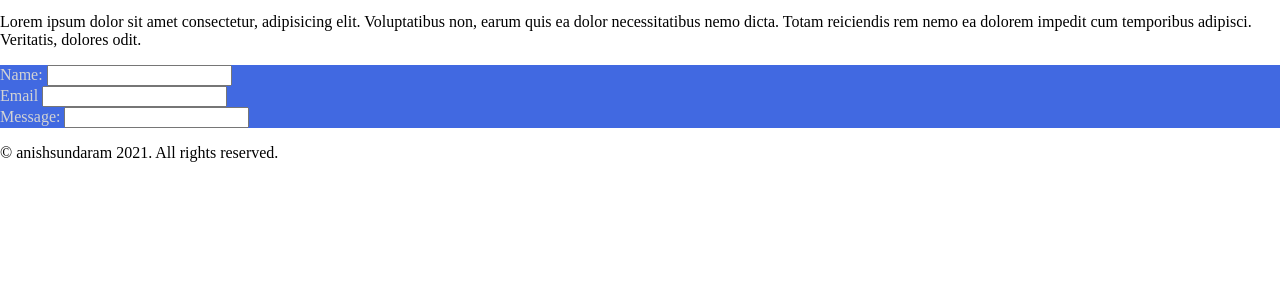
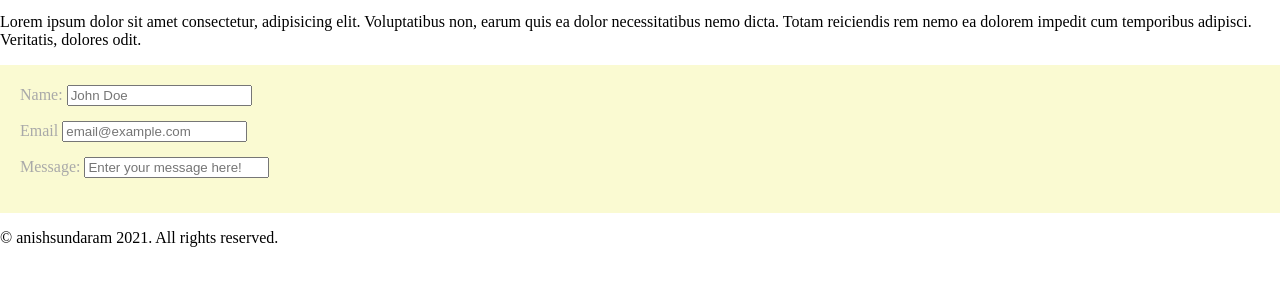
Before and after one commit to anishsundaram/Personal-Website, a plain HTML site: page index.html in a window 1280 px wide. Shown: the part 116-402 px from the top of the page. Drawn offline with Linux system fonts and the light colour scheme.

Commit message:
Add parameters to form inputs

```diff
--- a/index.html
+++ b/index.html
@@ -69,15 +69,15 @@
       <form action="POST">
         <div class="form-group">
           <label>Name: </label>
-          <input type="text" name="name">
+          <input type="text" name="name" placeholder="John Doe" required="required">
         </div>
         <div class="form-group">
           <label>Email </label>
-          <input type="text" name="name">
+          <input type="email" name="email" placeholder="email@example.com" required="required">
         </div>
         <div class="form-group">
           <label>Message: </label>
-          <input type="text" name="name">
+          <input id="message" name="message" rows="5" placeholder="Enter your message here!" required="required">
         </div>
     </form>
     </div>
--- a/styles.css
+++ b/styles.css
@@ -48,9 +48,11 @@ body{
 }
 
 .contact{
-    background-color: royalblue
+    background-color: lightgoldenrodyellow;
+    padding:20px;
 }
 
 .form-group{
-    color: lightgray;
+    color: darkgray;
+    padding-bottom: 15px;
 }
```
